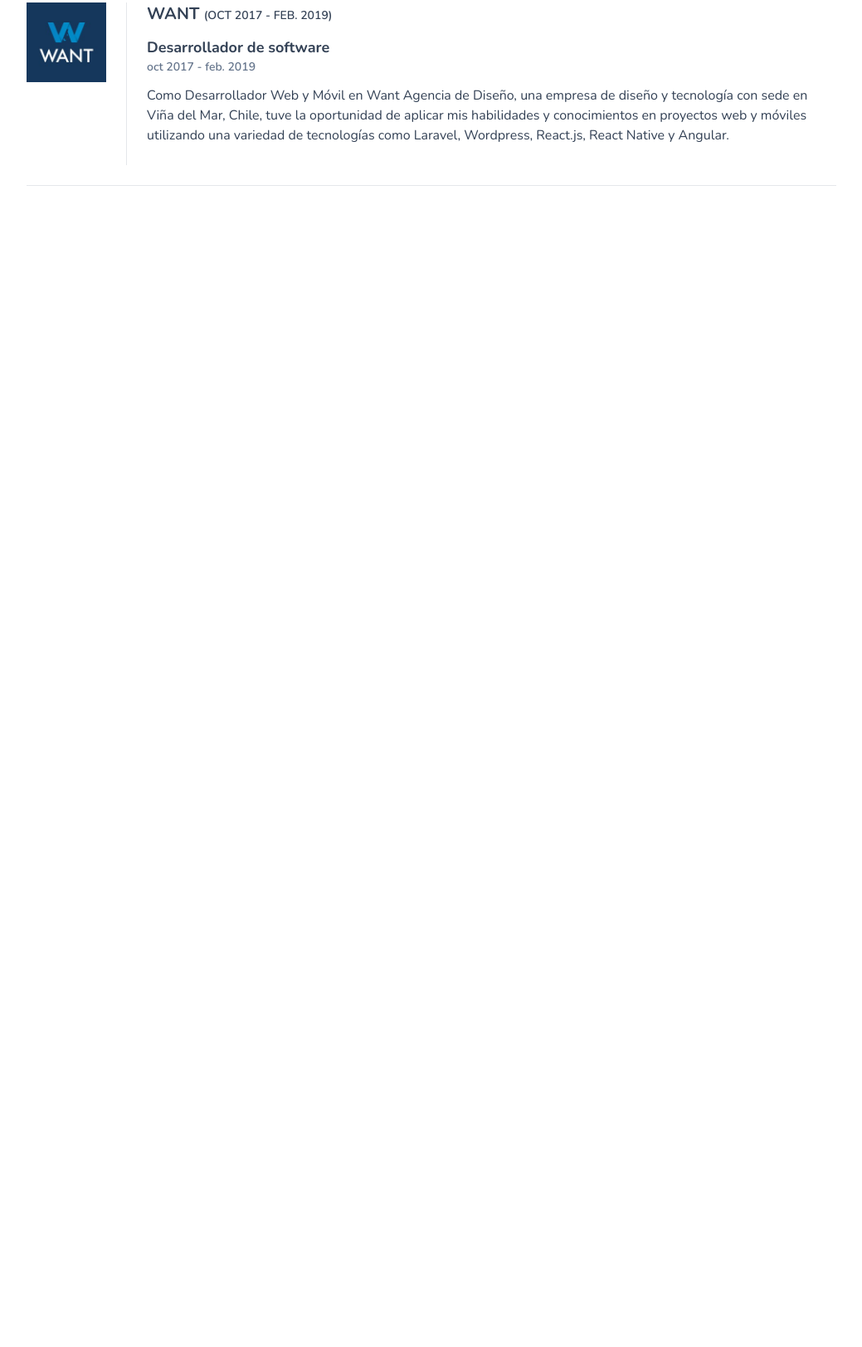
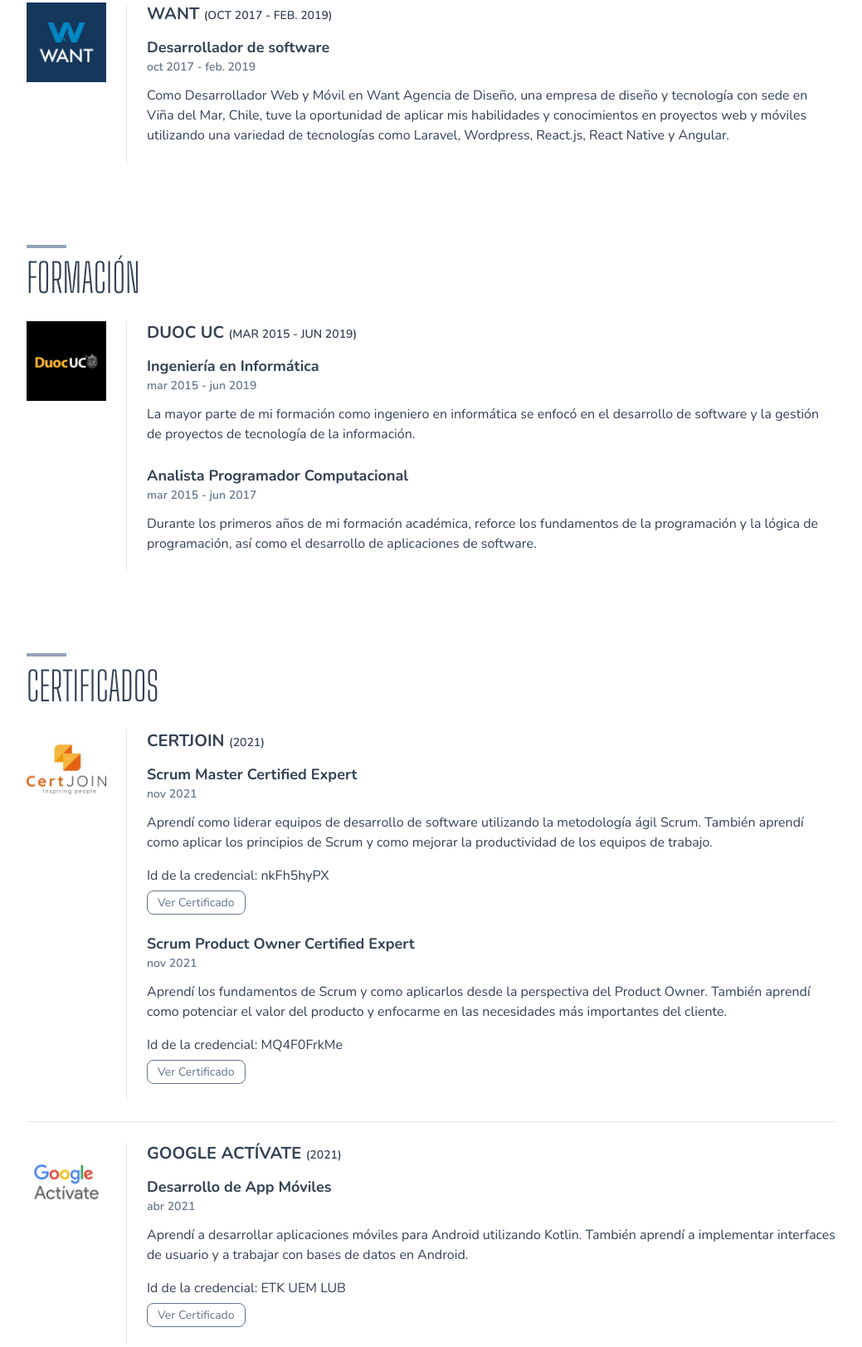
Before and after one commit to Willywes/website, an Astro site: page /cv in a window 1280 px wide. Shown: the part 2716-4339 px from the top of the page at 83% size, without its empty margins (120-1159 px from the left). Before the commit the page ends 3012 px from the top, so only its background shows below. Built offline with nearby package versions, Linux system fonts and the light colour scheme; Astro itself is replaced by a stand-in of ours.

Commit message:
refactor: Update CV page styles and content

```diff
--- /dev/null
+++ b/src/components/pages/cv/sections/Certifications.astro
@@ -0,0 +1,126 @@
+---
+import SectionCV from "../CVSection.astro";
+
+const certificactions = [
+  {
+    company: "CertJoin",
+    date: "2021",
+    logo: "/companies/certjoin.jpeg",
+    items: [
+      {
+        date: "nov 2021",
+        title: "Scrum Master Certified Expert",
+        description: [
+          "Aprendí como liderar equipos de desarrollo de software utilizando la metodología ágil Scrum. También aprendí como aplicar los principios de Scrum y como mejorar la productividad de los equipos de trabajo.",
+        ],
+        credential: {
+          id: "nkFh5hyPX",
+          link: "https://certjoin.com/campus/mod/customcert/verify_certificate.php",
+        },
+      },
+      {
+        date: "nov 2021",
+        title: "Scrum Product Owner Certified Expert",
+        description: [
+          "Aprendí los fundamentos de Scrum y como aplicarlos desde la perspectiva del Product Owner. También aprendí como potenciar el valor del producto y enfocarme en las necesidades más importantes del cliente.",
+        ],
+        credential: {
+          id: "MQ4F0FrkMe",
+          link: "https://certjoin.com/campus/mod/customcert/verify_certificate.php",
+        },
+      },
+    ],
+  },
+  {
+    company: "Google Actívate",
+    date: "2021",
+    logo: "/companies/google-activate.jpeg",
+    items: [
+      {
+        date: "abr 2021",
+        title: "Desarrollo de App Móviles",
+        description: [
+          "Aprendí a desarrollar aplicaciones móviles para Android utilizando Kotlin. También aprendí a implementar interfaces de usuario y a trabajar con bases de datos en Android.",
+        ],
+        credential: {
+          id: "ETK UEM LUB",
+          link: "https://learndigital.withgoogle.com/link/1nur091p2ww",
+        },
+      },
+    ],
+  },
+  {
+    company: "Coursera",
+    date: "2020",
+    logo: "/companies/coursera.jpeg",
+    items: [
+      {
+        date: "nov 2020",
+        title: "Programación en Python I",
+        description: [
+          "Aprendí los fundamentos de la programación en Python y cómo aplicarlos en la resolución de problemas. También aprendí a trabajar con estructuras de datos y a implementar algoritmos en Python.",
+        ],
+        credential: {
+          id: "TLLTAKHH6Q5F",
+          link: "https://www.coursera.org/account/accomplishments/verify/TLLTAKHH6Q5F",
+        },
+      },
+    ],
+  },
+];
+---
+
+<SectionCV title="Certificados">
+  {
+    certificactions.map((certificaction, index) => (
+      <div
+        class={`${certificactions.length == index + 1 ? "" : "border-b"} grid grid-flow-col gap-6 mb-6 pb-6`}
+      >
+        <div class="w-8 h-8 md:w-24 md:h-24 bg-slate-300">
+          <img
+            src={certificaction.logo}
+            alt={certificaction.company}
+            class="w-full h-full object-cover"
+          />
+        </div>
+        <div class="border-l" />
+        <div class="w-full">
+          <h3 class="text-xl font-bold mb-3 uppercase">
+            {certificaction.company}{" "}
+            <span class="font-semibold text-sm">({certificaction.date})</span>
+          </h3>
+          <div>
+            {certificaction.items.map((item, index) => (
+              <div class="mb-6">
+                <h4 class="text-lg font-bold mb-0">{item.title}</h4>
+                <p class="text-sm font-semibold text-slate-500 mb-3">
+                  {item.date}
+                </p>
+                <div class="space-y-3 mb-4">
+                  {item.description.map((description, index) => (
+                    <p>{description}</p>
+                  ))}
+                </div>
+                {item.credential && (
+                  <div class="space-y-2">
+                    <div> Id de la credencial: {item.credential.id}</div>
+                    <div>
+                      <a
+                        href={item.credential.link}
+                        target="_blank"
+                        rel="noopener noreferrer"
+                        class="bg-white text-slate-500 px-3 py-1 text-sm rounded-lg hover:bg-slate-600 border border-slate-500 hover:text-white transition-colors w-auto"
+                      >
+                        Ver Certificado
+                      </a>
+                    </div>
+                  </div>
+                )}
+              </div>
+            ))}
+          </div>
+        </div>
+      </div>
+    ))
+  }
+</SectionCV>
--- /dev/null
+++ b/src/components/pages/cv/sections/Education.astro
@@ -0,0 +1,67 @@
+---
+import SectionCV from "../CVSection.astro";
+
+const experiences = [
+  {
+    company: "Duoc UC",
+    date: "mar 2015 - jun 2019",
+    logo: "/companies/duoc.jpeg",
+    items: [
+      {
+        date: "mar 2015 - jun 2019",
+        title: "Ingeniería en Informática",
+        description: [
+          "La mayor parte de mi formación como ingeniero en informática se enfocó en el desarrollo de software y la gestión de proyectos de tecnología de la información.",
+        ],
+      },
+      {
+        date: "mar 2015 - jun 2017",
+        title: "Analista Programador Computacional",
+        description: [
+          "Durante los primeros años de mi formación académica, reforce los fundamentos de la programación y la lógica de programación, así como el desarrollo de aplicaciones de software.",
+        ],
+      },
+    ],
+  },
+];
+---
+
+<SectionCV title="Formación">
+  {
+    experiences.map((experience, index) => (
+      <div
+        class={`${experiences.length == index + 1 ? "" : "border-b"} grid grid-flow-col gap-6 mb-6 pb-6`}
+      >
+        <div class="w-8 h-8 md:w-24 md:h-24 bg-slate-300">
+          <img
+            src={experience.logo}
+            alt={experience.company}
+            class="w-full h-full object-cover"
+          />
+        </div>
+        <div class="border-l" />
+        <div>
+          <h3 class="text-xl font-bold mb-3 uppercase">
+            {experience.company}{" "}
+            <span class="font-semibold text-sm">({experience.date})</span>
+          </h3>
+          <div>
+            {experience.items.map((item, index) => (
+              <div class="mb-6">
+                <h4 class="text-lg font-bold mb-0">{item.title}</h4>
+                <p class="text-sm font-semibold text-slate-500 mb-3">
+                  {item.date}
+                </p>
+                <div class="space-y-2">
+                  {item.description.map((description, index) => (
+                    <p>{description}</p>
+                  ))}
+                </div>
+              </div>
+            ))}
+          </div>
+        </div>
+      </div>
+    ))
+  }
+</SectionCV>
--- a/src/components/pages/cv/sections/Experiencies.astro
+++ b/src/components/pages/cv/sections/Experiencies.astro
@@ -83,7 +83,9 @@ const experiences = [
 <SectionCV title="Experiencias">
   {
     experiences.map((experience, index) => (
-      <div class="grid grid-flow-col gap-6 border-b mb-6 pb-6">
+      <div
+        class={`${experiences.length == index + 1 ? "" : "border-b"} grid grid-flow-col gap-6 mb-6 pb-6`}
+      >
         <div class="w-8 h-8 md:w-24 md:h-24 bg-slate-300">
           <img
             src={experience.logo}
--- a/src/pages/cv.astro
+++ b/src/pages/cv.astro
@@ -5,6 +5,8 @@ import Presentation from "../components/pages/cv/sections/Presentation.astro";
 import TechAndTools from "../components/pages/cv/sections/TechAndTools.astro";
 import Abilities from "../components/pages/cv/sections/Abilities.astro";
 import Experiencies from "../components/pages/cv/sections/Experiencies.astro";
+import Education from "../components/pages/cv/sections/Education.astro";
+import Certifications from "../components/pages/cv/sections/Certifications.astro";
 ---
 
 <CVLayout title="Alejandro Isla | Curriculum Vitae">
@@ -22,6 +24,13 @@ import Experiencies from "../components/pages/cv/sections/Experiencies.astro";
       <div class="md:col-span-2">
         <Experiencies />
       </div>
+
+      <div class="md:col-span-2">
+        <Education />
+      </div>
+      <div class="md:col-span-2">
+        <Certifications />
+      </div>
       <!--
       <div class="md:col-span-2">
         <Experiencies />
```
Also changed, not shown: public/companies/certjoin.jpeg (added), public/companies/coursera.jpeg (added), public/companies/google-activate.jpeg (added).
